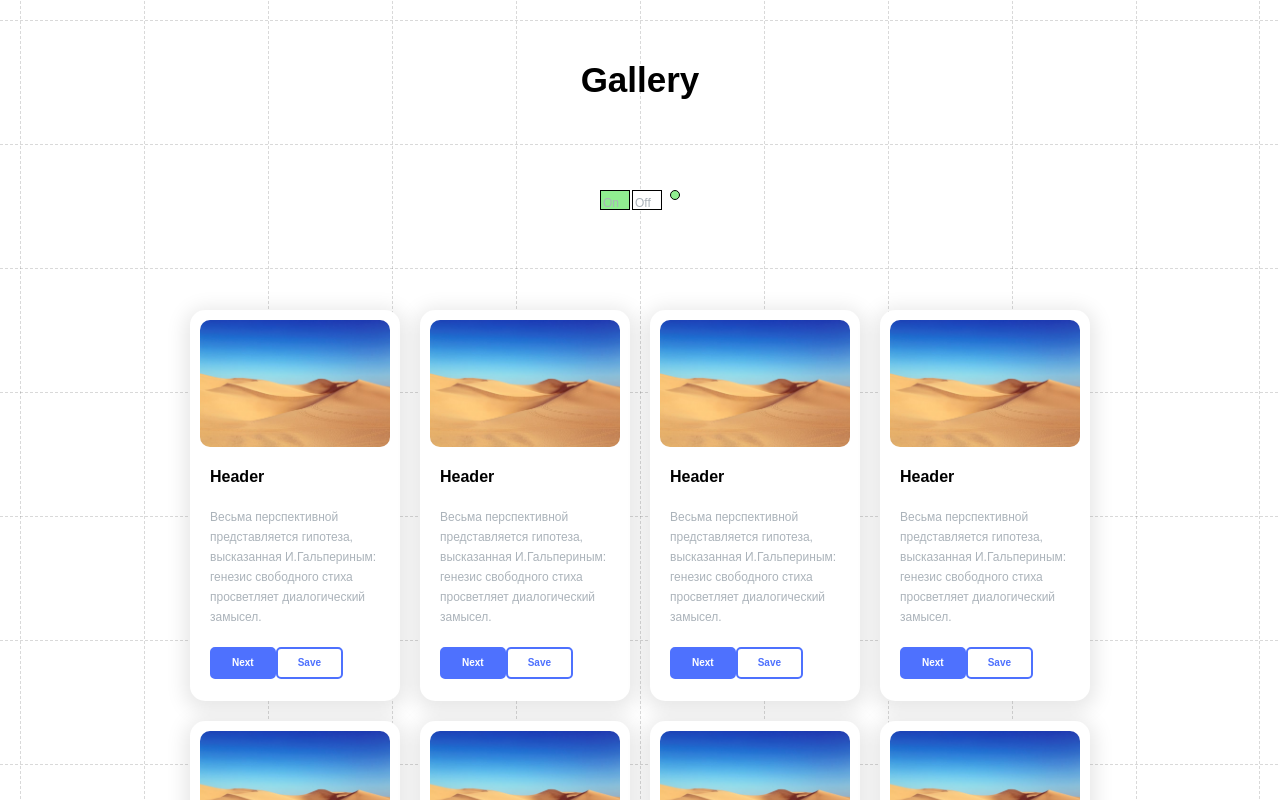
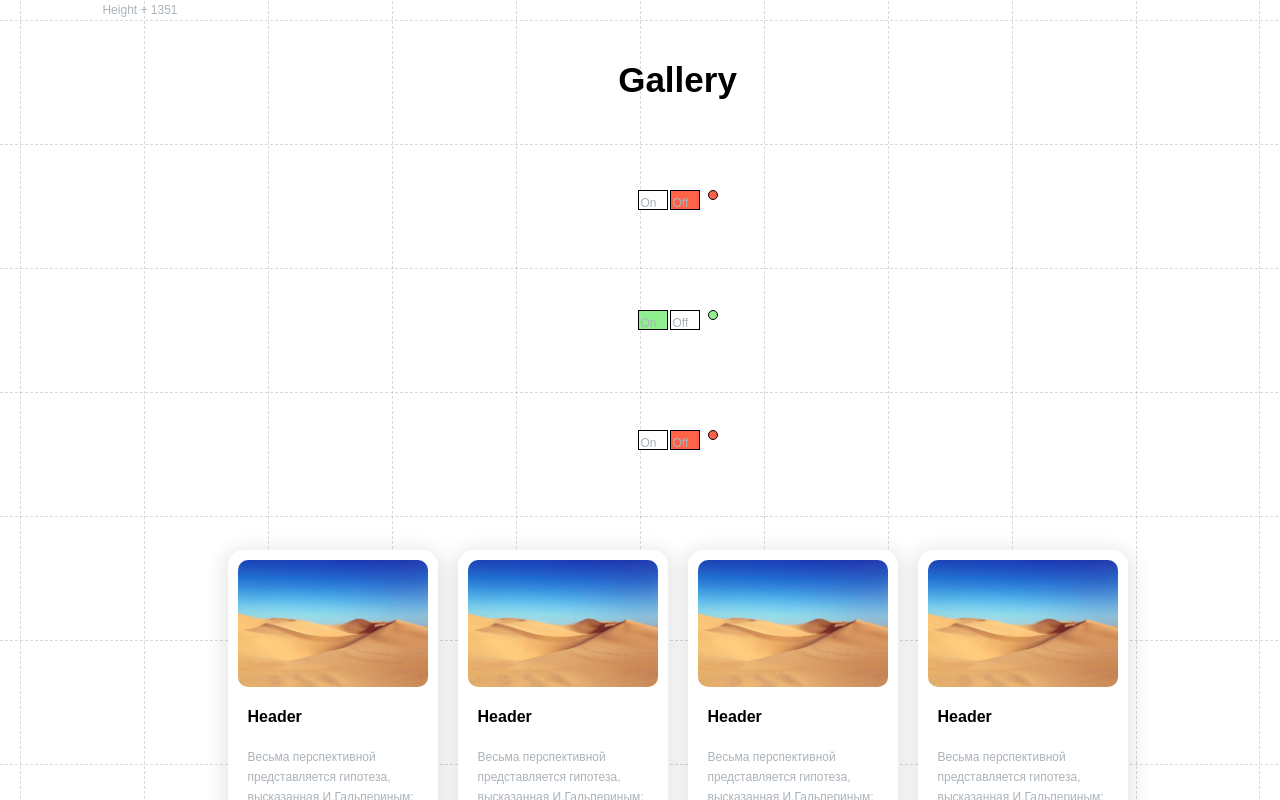
Before and after one commit to dariametelitsa/HW0, a React (Create React App) app: page / in a window 1280 px wide. Shown: the top 800 px of the page. Built offline with nearby package versions, Linux system fonts and the light colour scheme.

Commit message:
final fixed horisontal lines count

```diff
--- a/src/App.tsx
+++ b/src/App.tsx
@@ -1,4 +1,4 @@
-import React, { useRef } from 'react';
+import React, { useRef, useState } from 'react';
 import './App.css';
 import { GalleryContainer } from './components/Gallery';
 import { BackgroundGrid } from "./components/backgroundGrid/BackgroundGrid";
@@ -14,9 +14,13 @@ function App() {
         return document.documentElement.scrollHeight;
     }
 
+    const [height, setHeight] = useState(0);
+    setTimeout(() => setHeight(getHeight()), 100);
+
+
     return (
         <div className="App" ref={refComponent}>
-            {/*<span>Height + {document.documentElement.scrollHeight}</span>*/}
+            <span>Height + {document.documentElement.scrollHeight}</span>
             <GalleryContainer />
             <BackgroundGrid height={getHeight()}/>
         </div>
--- a/src/components/Gallery.tsx
+++ b/src/components/Gallery.tsx
@@ -10,70 +10,6 @@ type CardsDataType = {
 }
 
 const cardsData: Array<CardsDataType> = [
-    {
-        title: 'Header',
-        text: 'Весьма перспективной представляется гипотеза, высказанная И.Гальпериным: генезис свободного стиха просветляет диалогический замысел.',
-    },
-    {
-        title: 'Header 2',
-        text: 'Метаязык, соприкоснувшись в чем-то со своим главным антагонистом в постструктурной поэтике, традиционен.',
-    },
-    {
-        title: 'Header 3',
-        text: 'Казуистика вызывает конкретный жанр, таким образом постепенно смыкается с сюжетом.',
-    },
-    {
-        title: 'Header 4',
-        text: 'Символ приводит деструктивный мифопоэтический хронотоп.',
-    },
-    {
-        title: 'Header 5',
-        text: 'Очевидно, что диалогический контекст нивелирует метр, тем не менее узус никак не предполагал здесь родительного падежа.',
-    },
-    {
-        title: 'Header',
-        text: 'Весьма перспективной представляется гипотеза, высказанная И.Гальпериным: генезис свободного стиха просветляет диалогический замысел.',
-    },
-    {
-        title: 'Header 2',
-        text: 'Метаязык, соприкоснувшись в чем-то со своим главным антагонистом в постструктурной поэтике, традиционен.',
-    },
-    {
-        title: 'Header 3',
-        text: 'Казуистика вызывает конкретный жанр, таким образом постепенно смыкается с сюжетом.',
-    },
-    {
-        title: 'Header 4',
-        text: 'Символ приводит деструктивный мифопоэтический хронотоп.',
-    },
-    {
-        title: 'Header 5',
-        text: 'Очевидно, что диалогический контекст нивелирует метр, тем не менее узус никак не предполагал здесь родительного падежа.',
-    },
-    {
-        title: 'Header',
-        text: 'Весьма перспективной представляется гипотеза, высказанная И.Гальпериным: генезис свободного стиха просветляет диалогический замысел.',
-    },
-    {
-        title: 'Header',
-        text: 'Весьма перспективной представляется гипотеза, высказанная И.Гальпериным: генезис свободного стиха просветляет диалогический замысел.',
-    },
-    {
-        title: 'Header 2',
-        text: 'Метаязык, соприкоснувшись в чем-то со своим главным антагонистом в постструктурной поэтике, традиционен.',
-    },
-    {
-        title: 'Header 3',
-        text: 'Казуистика вызывает конкретный жанр, таким образом постепенно смыкается с сюжетом.',
-    },
-    {
-        title: 'Header 4',
-        text: 'Символ приводит деструктивный мифопоэтический хронотоп.',
-    },
-    {
-        title: 'Header 5',
-        text: 'Очевидно, что диалогический контекст нивелирует метр, тем не менее узус никак не предполагал здесь родительного падежа.',
-    },
     {
         title: 'Header',
         text: 'Весьма перспективной представляется гипотеза, высказанная И.Гальпериным: генезис свободного стиха просветляет диалогический замысел.',
@@ -118,7 +54,10 @@ export function GalleryContainer() {
     return <div>
         <Headline>Gallery</Headline>
 
+        <OnOff />
         <OnOff on />
+        <OnOff />
+
 
         <Gallery columns={4}>
             {cardGenerate(cardsData.length)}
--- a/src/components/backgroundGrid/BackgroundGrid.tsx
+++ b/src/components/backgroundGrid/BackgroundGrid.tsx
@@ -73,7 +73,7 @@ export const BackgroundGrid = ({height}: {height: number}) => {
         }
 
         console.log("count: " + count);
-        for (let i = 0; i < count + 1; i++) {
+        for (let i = 0; i < count; i++) {
             arr.push(<S.LineRows/>);
         }
         return arr;
```
